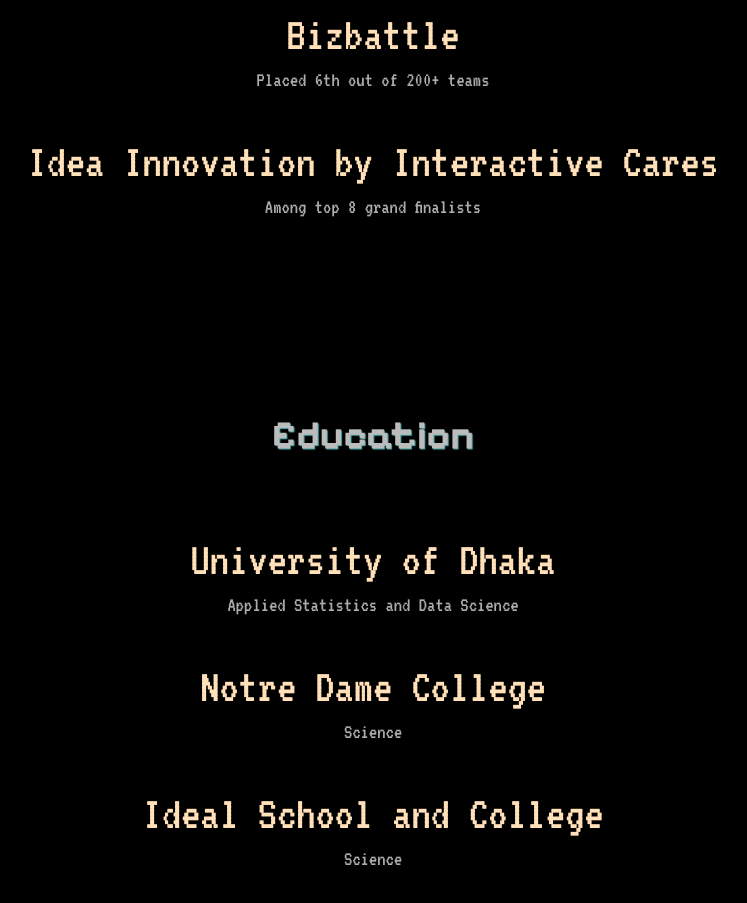
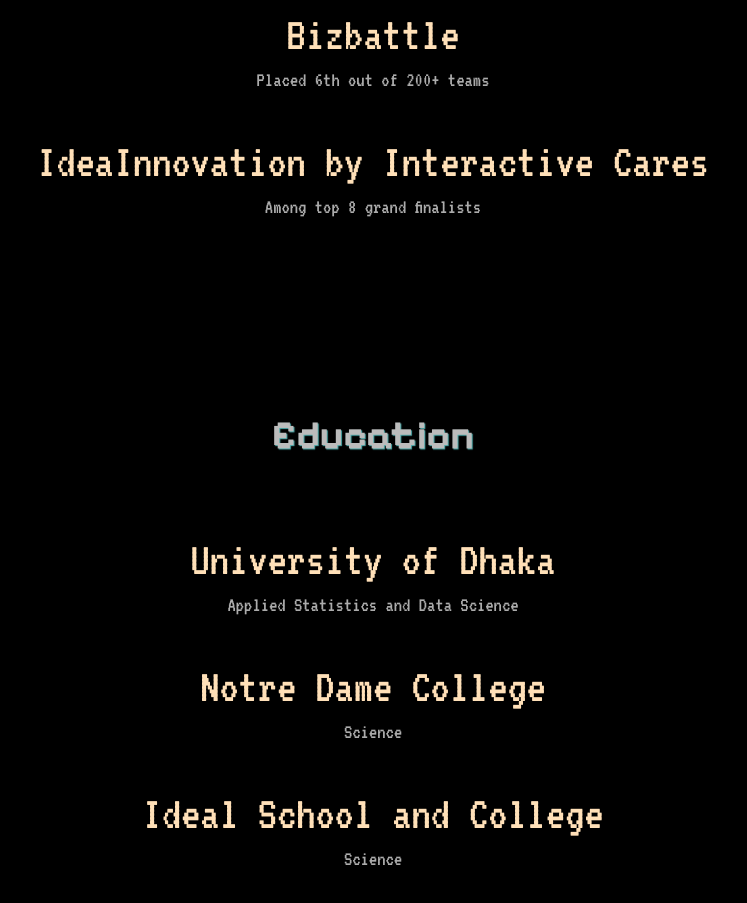
Before and after one commit to Slay-Shayer/my-profile, a plain HTML site: page index.html in a window 1280 px wide. Shown: the part 2020-2923 px from the top of the page, without its empty margins (267-1014 px from the left). Drawn offline with Linux system fonts and the light colour scheme; a web font is replaced by a local one.

Commit message:
Update index.html

```diff
--- a/index.html
+++ b/index.html
@@ -134,7 +134,7 @@
                 </dd>
                 <br><br>
                 <dt class="middle-title">
-                    Idea Innovation by Interactive Cares
+                    IdeaInnovation by Interactive Cares
                 </dt>
                 <dd class="middle-desc">
                     Among top 8 grand finalists
```
